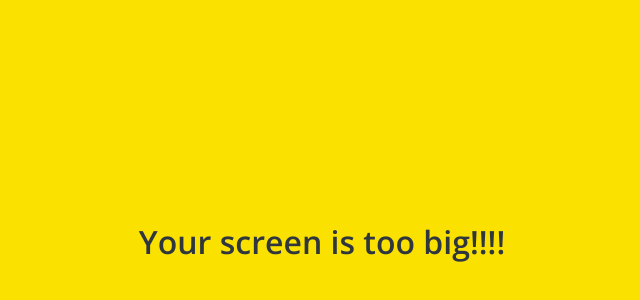
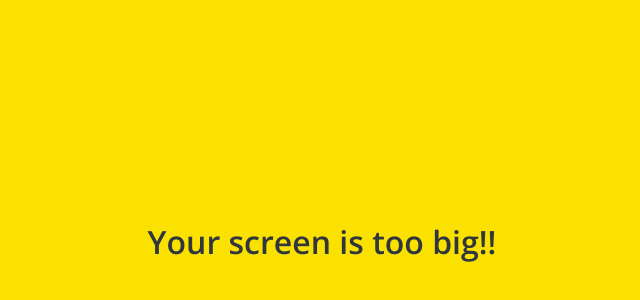
Before and after one commit to minwoorich/NomadCoder-kokoa-clone-2022, a plain HTML site: page clone/friends.html in a window 1280 px wide. Shown: the part 158-458 px from the top of the page, without its empty margins (318-958 px from the left). Drawn offline with nearby package versions, Linux system fonts and the light colour scheme.

Commit message:
!!!!->!!

```diff
--- a/clone/friends.html
+++ b/clone/friends.html
@@ -111,7 +111,7 @@
     </div>
 
     <div id="no-mobile">
-        <span>Your screen is too big!!!!</span>
+        <span>Your screen is too big!!</span>
     </div>
 
     <script src="https://kit.fontawesome.com/90bfeb2ea7.js" crossorigin="anonymous"></script>
```
